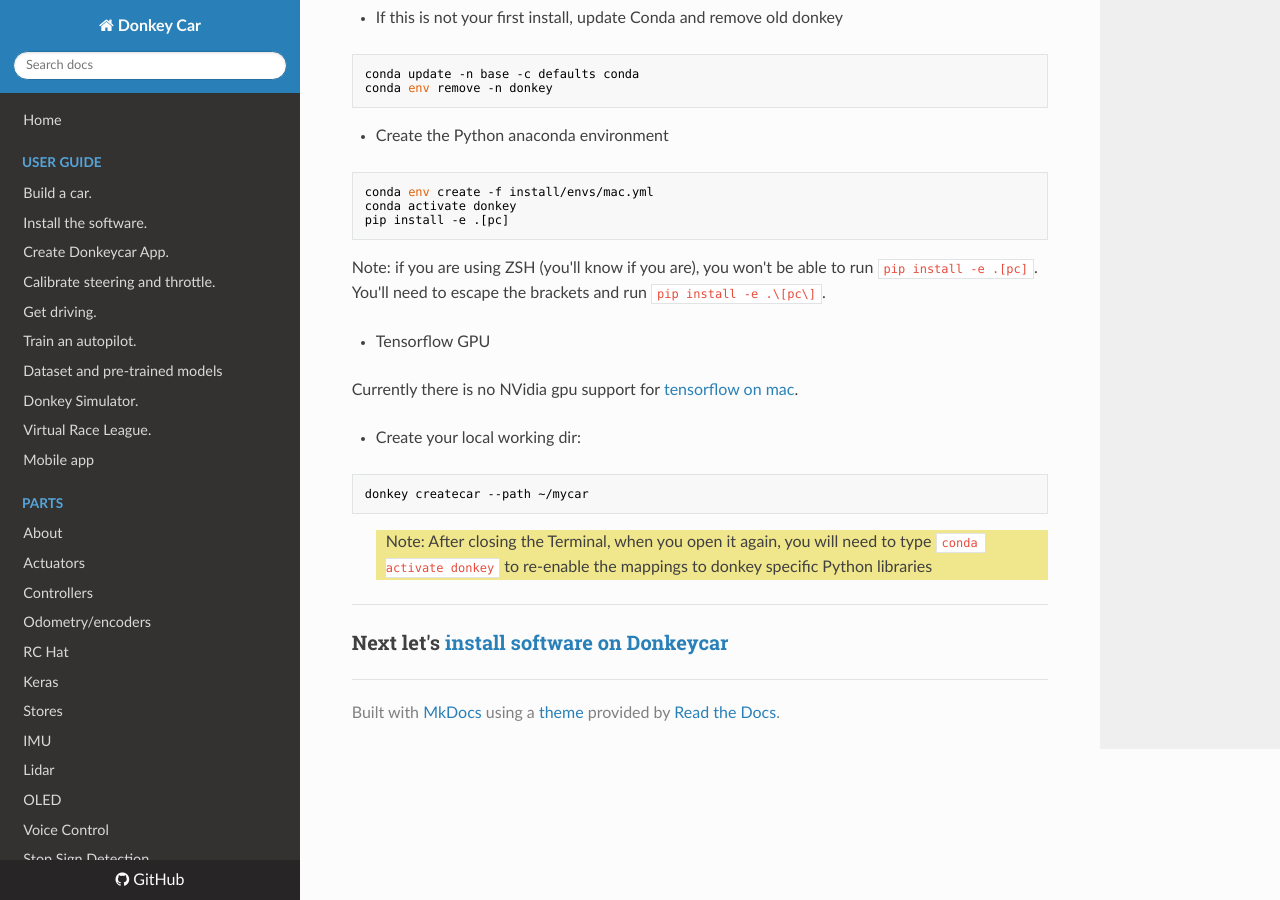
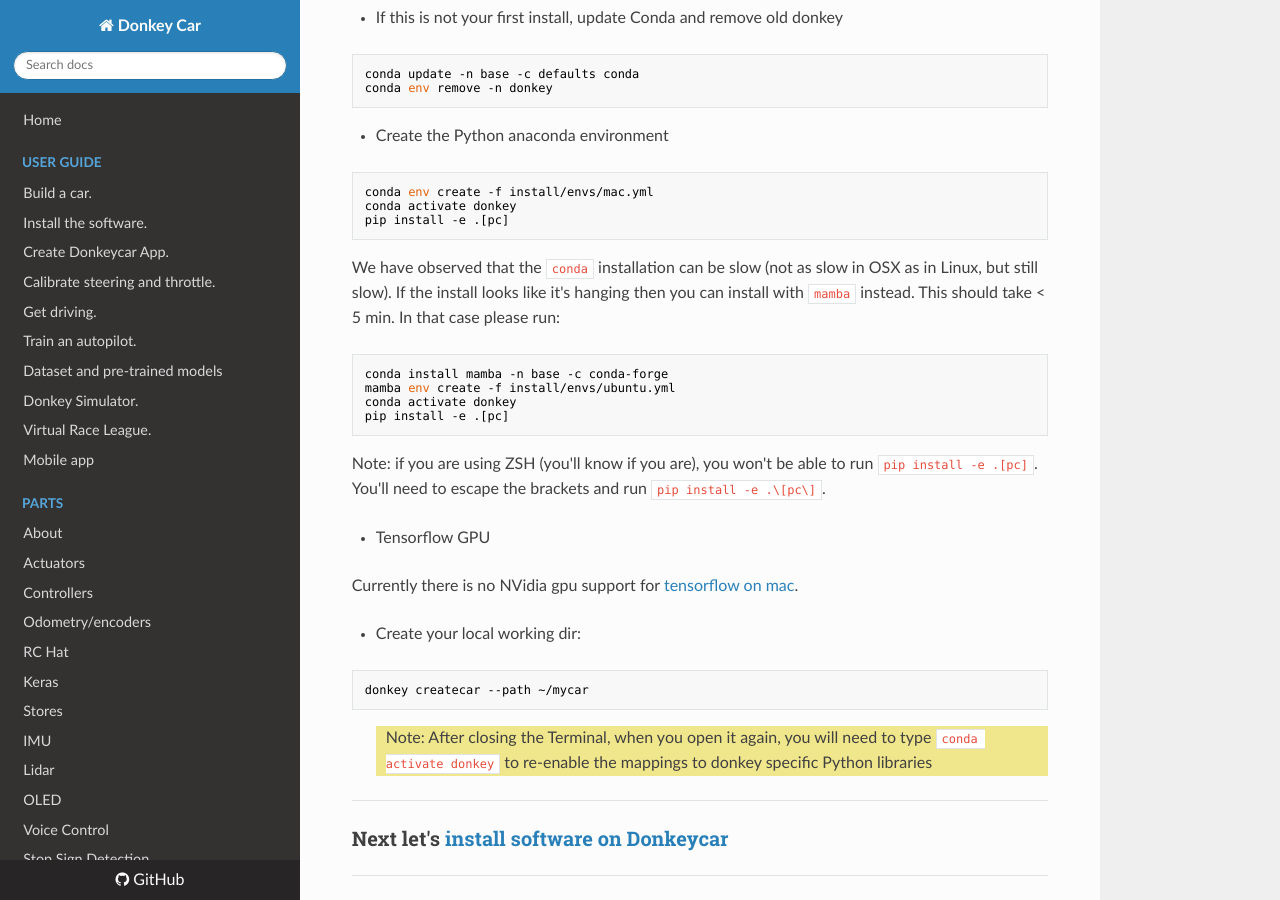
Before and after one commit to autorope/donkeydocs, an MkDocs documentation site: the page built from docs/guide/host_pc/setup_mac.md, in a window 1280 px wide and 900 px high, scrolled down 545 px. Built offline with MkDocs 1.6.1, drawn with Linux system fonts in a browser that asks for light colours; nearby versions of some CDN libraries; old or Windows-style settings are respelled for this version of MkDocs.

Commit message:
Add mamba alternative install instruction

````diff
--- a/docs/guide/host_pc/setup_mac.md
+++ b/docs/guide/host_pc/setup_mac.md
@@ -37,6 +37,15 @@ conda env create -f install/envs/mac.yml
 conda activate donkey
 pip install -e .[pc]
 ```
+We have observed that the `conda` installation can be slow (not as slow in OSX as in Linux, but
+still slow). If the install looks like it's hanging then you can install with `mamba` instead.
+This should take < 5 min. In that case please run:
+```bash
+conda install mamba -n base -c conda-forge
+mamba env create -f install/envs/ubuntu.yml
+conda activate donkey
+pip install -e .[pc]
+```
 Note: if you are using ZSH (you'll know if you are), you won't be able to run `pip install -e .[pc]`. You'll need to escape the brackets and run `pip install -e .\[pc\]`.
 
 * Tensorflow GPU
````
